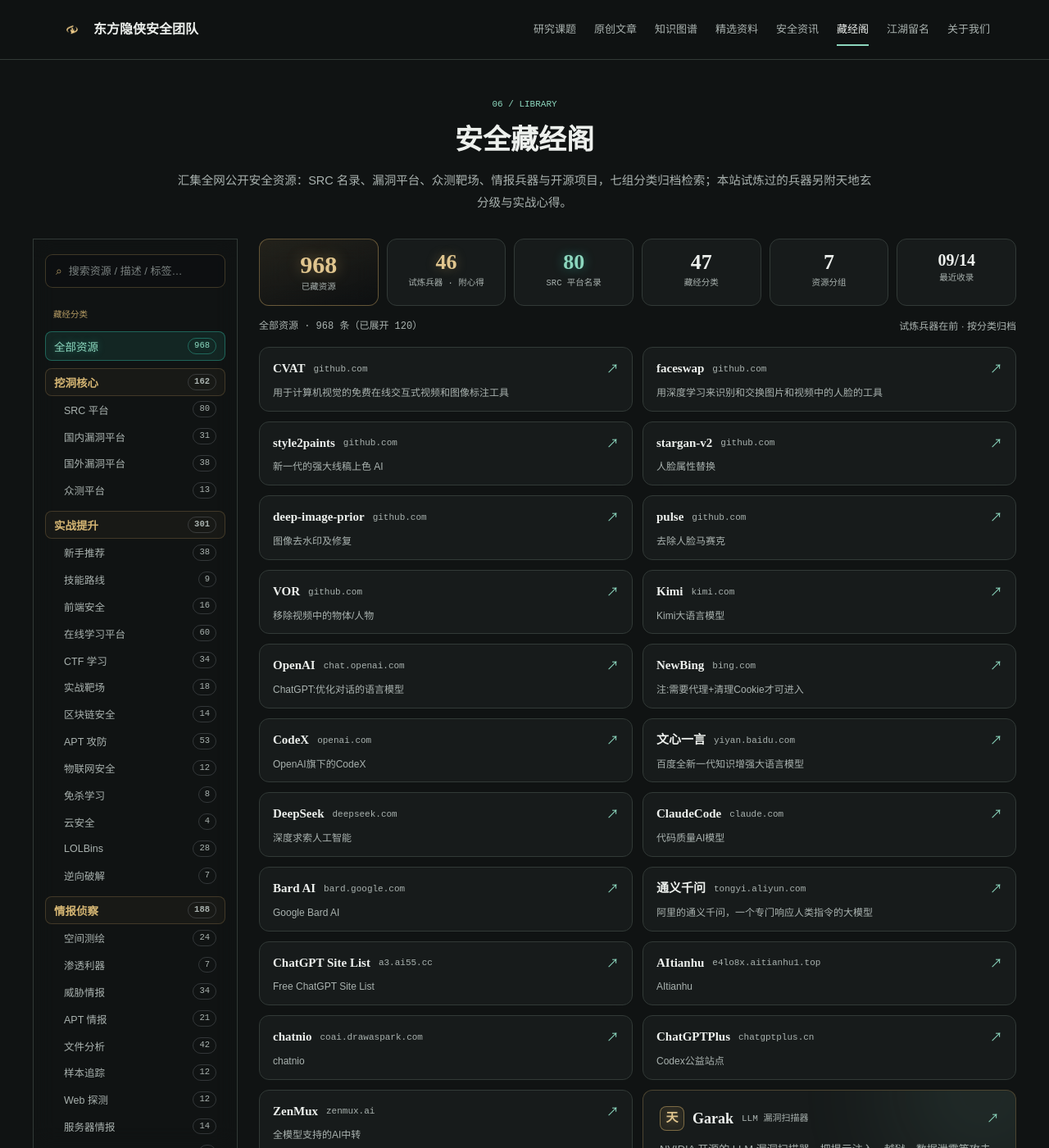
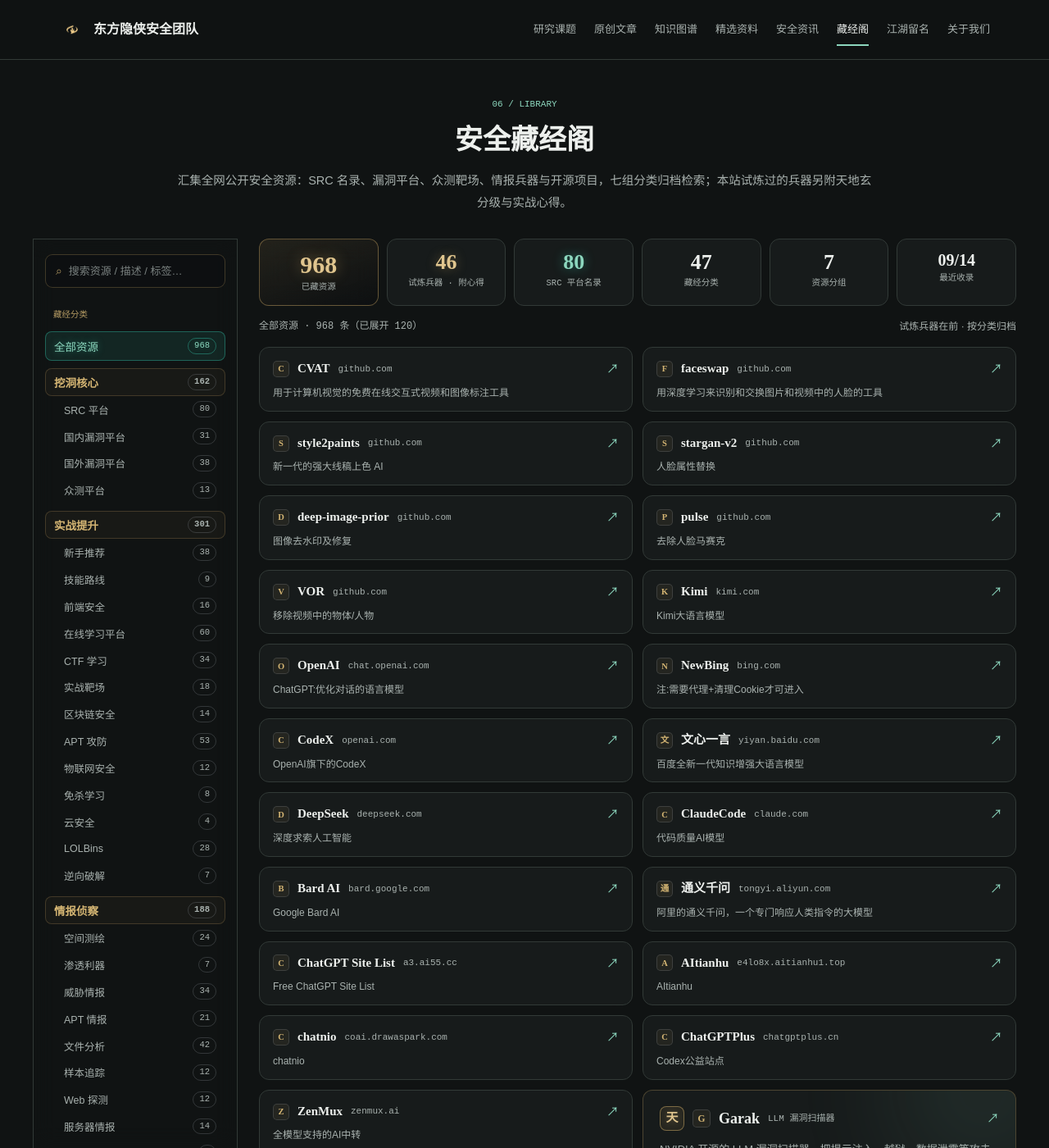
Before and after one commit to EastSword/EastSword.github.io, a Jekyll site: the page built from tools.md, in a window 1280 px wide and 1400 px high. Shown: the whole window at 82% size. Built offline with Jekyll 4.4.1, drawn with Linux system fonts in a browser that asks for light colours; comment, search, counter and statistics services are not loaded; some of the changed text lies outside the part shown.

Commit message:
藏经阁卡片加站点 favicon：favicon.im 主源 + Google s2 回退 + 首字水墨占位三级容错

```diff
--- a/assets/style.css
+++ b/assets/style.css
@@ -814,6 +814,31 @@
 .tool-card:hover::before { opacity: .2; }
 
 .tool-head { display: flex; align-items: center; gap: 10px; flex-wrap: wrap; }
+/* 站点 favicon 占位（藏经阁卡片） */
+.tool-ico {
+  width: 20px;
+  height: 20px;
+  border-radius: 5px;
+  border: 1px solid rgba(154, 163, 173, 0.22);
+  background: rgba(10, 12, 16, 0.45);
+  flex-shrink: 0;
+  object-fit: contain;
+  transition: opacity .25s, border-color .25s;
+}
+.tool-card:hover .tool-ico { border-color: rgba(212, 175, 106, 0.4); }
+.tool-card.curated .tool-ico { width: 22px; height: 22px; }
+/* 兜底：站名首字水墨占位 */
+.ico-fallback {
+  display: inline-flex;
+  align-items: center;
+  justify-content: center;
+  font-family: var(--serif);
+  font-weight: 700;
+  font-size: 11.5px;
+  color: var(--gold);
+  background: rgba(212, 175, 106, 0.07);
+}
+.tool-card.plain .ico-fallback { font-size: 10.5px; }
 /* 兵器谱分级徽记：天 / 地 / 玄 */
 .tool-rank {
   font-family: var(--serif);
--- a/tools.md
+++ b/tools.md
@@ -203,10 +203,32 @@
   }
 
   /* ---- 卡片：试炼兵器完整卡 / 公开收录紧凑卡 ---- */
+  /* favicon 三级容错：favicon.im → Google s2 → 站名首字水墨占位 */
+  window.__icoErr = function (img) {
+    if (img.getAttribute('data-fb') === '1') {
+      var span = document.createElement('span');
+      span.className = 'tool-ico ico-fallback';
+      span.textContent = img.getAttribute('data-letter') || '站';
+      if (img.parentNode) img.parentNode.replaceChild(span, img);
+      else img.remove();
+    } else {
+      img.setAttribute('data-fb', '1');
+      img.src = 'https://www.google.com/s2/favicons?domain=' + img.getAttribute('data-host') + '&sz=64';
+    }
+  };
+  function icoHtml(t) {
+    var h = host(t.url);
+    var letter = String(t.name || h || '站').trim().charAt(0).toUpperCase() || '站';
+    return '<img class="tool-ico" src="https://favicon.im/' + esc(h) + '?larger=true" alt="" width="20" height="20" ' +
+      'loading="lazy" decoding="async" referrerpolicy="no-referrer" ' +
+      'data-host="' + esc(h) + '" data-letter="' + esc(letter) + '" onerror="__icoErr(this)">';
+  }
   function cardHtml(t) {
+    var ico = icoHtml(t);
     if (!t.curated) {
       return '<a class="tool-card plain" href="' + esc(t.url) + '" target="_blank" rel="noopener">' +
         '<div class="tool-head">' +
+          ico +
           '<span class="tool-name">' + esc(t.name) + '</span>' +
           '<span class="tool-sub">' + esc(host(t.url)) + '</span>' +
           '<span class="tool-arrow">↗</span>' +
```
Also changed, not shown: other parts of tools.md (+1 -0 lines).
